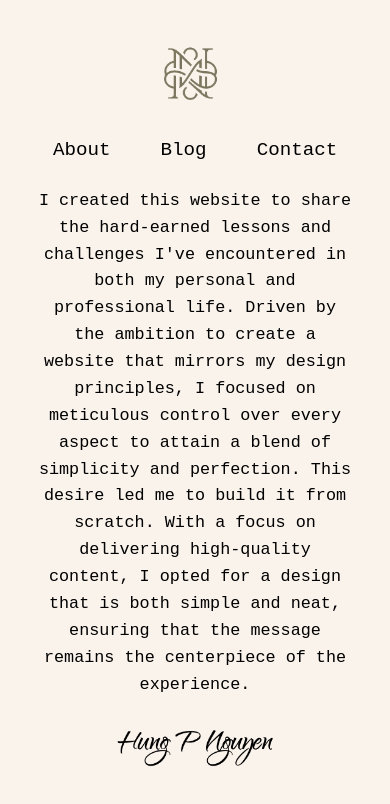
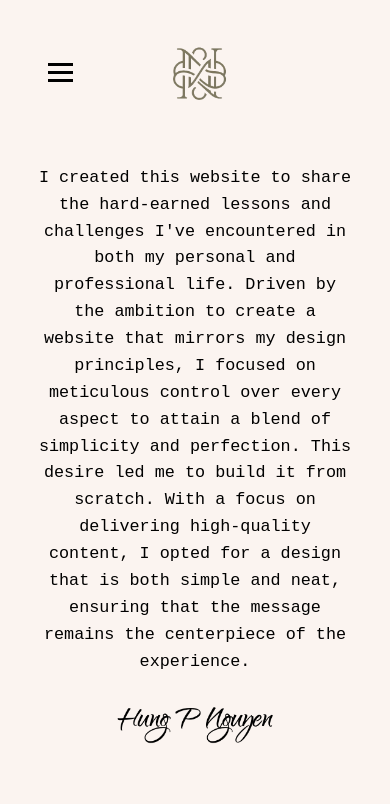
Before and after one commit to hpnguyen27/bluenok, a React (Create React App) app: page /about in a window 390 px wide. Shown: the top 804 px of the page. Built offline with nearby package versions, Linux system fonts and the light colour scheme.

Commit message:
Added menu icon instead of entire text

```diff
--- a/src/App.css
+++ b/src/App.css
@@ -1,5 +1,5 @@
 body {
-    background-color: #faf3ec;
+    background-color: #fbf4f0;
   }
 
   .App {
--- a/src/components/HomePage/QuoteOfTheDay.module.css
+++ b/src/components/HomePage/QuoteOfTheDay.module.css
@@ -10,7 +10,7 @@
 
   .author {
     font-size: 1.2rem;
-    font-family: 'Courier New', Courier;
+    font-family: 'Courier New', sans-serif;
   }
 
   @media (max-width: 768px) {
@@ -23,6 +23,6 @@
   }
     .author {
       font-size: 1.2rem;
-      font-family: 'Courier New', Courier;
+      font-family: 'Courier New', sans-serif;
     }
   }
--- a/src/components/Navigation/Navigation.tsx
+++ b/src/components/Navigation/Navigation.tsx
@@ -1,20 +1,30 @@
-import React from 'react';
+import React, { useState } from 'react';
 import styles from './NavigationBar.module.css';
-import logo from '../../assets/Untitled.png'
-import { Link } from 'react-router-dom'; // Import Link
-
+import logo from '../../assets/Untitled.png';
+import { Link } from 'react-router-dom';
 
 const NavigationBar: React.FC = () => {
+  const [isOpen, setIsOpen] = useState(false);
+
+  const toggleMenu = () => {
+    setIsOpen(!isOpen);
+  };
+
   return (
     <div className={styles.navbar}>
-      <Link to="/" className={styles.logo}>  {/* Use Link here */}
-        <img src={logo} alt="Logo" className={styles.logoImage}/>
+      <Link to="/" className={styles.logo}>
+        <img src={logo} alt="Logo" className={styles.logoImage} />
       </Link>
-      <div className={styles.menu}>
+      <div className={`${styles.menu} ${isOpen ? styles.open : ''}`}>
         <a href="/about">About</a>
         <a href="/blog">Blog</a>
         <a href="/contact">Contact</a>
       </div>
+      <div className={`${styles.burger} ${isOpen ? styles.open : ''}`} onClick={toggleMenu}>
+      <div className={styles.line}></div>
+      <div className={styles.line}></div>
+      <div className={styles.line}></div>
+    </div>
     </div>
   );
 };
--- a/src/components/Navigation/NavigationBar.module.css
+++ b/src/components/Navigation/NavigationBar.module.css
@@ -6,59 +6,145 @@
   font-weight: normal;
   font-style: normal;
 }
+
 .navbar {
   text-align: center;
   padding-top: 20px;
-
+  position: relative;
+  width: fit-content;
+  padding-left: 29%;
 }
 
 .logo {
   display: flex;
   justify-content: center;
   align-items: center;
-  height: 120px;
-  margin-bottom: -30px;
+  height: 120px; /* Adjust height as needed */
+  margin-bottom: -30px; /* Adjust margin as needed */
 }
+
+
 .logoImage {
   width: 150px;
   height: 150px;
-  margin: 0;
-  padding: 0;
   padding-right: 8px;
   padding-bottom: 70px;
 }
 
 .menu {
-  display: inline-block; /* Aligns the menu items in line */
-  gap: 20px; /* Adjust gap between menu items */
-  font-size: 1.1rem; /* Adjust menu font size as needed */
+  display: inline-block;
+  gap: 20px;
+  font-size: 1.1rem;
   align-items: center;
 }
 
 .menu a {
   text-decoration: none;
-  color: #000; /* Adjust the color as needed */
-  margin: 0px; /* Adjust the margin for spacing between menu items */
-  padding: 65px; /* Adjust padding as needed */
+  color: #000;
+  margin: 0px;
+  padding: 65px;
   font-family: 'Courier New';
-  &:hover {
-    text-decoration: underline;
-  }
   transition: all 0.5s ease;
-  padding: 10px 20px; /* Adjust padding for spacing around the menu item */
-  margin: 0 50px; /* Adjust margin for spacing between menu items */
+  padding: 10px 20px;
+  margin: 0 50px;
 }
-/* Media query for smaller screens */
+
+.menu a:hover {
+  text-decoration: underline;
+}
+
+.burger {
+  display: none;
+  cursor: pointer;
+  position: absolute;
+  top: 20px;
+  left: 20px;
+  z-index: 1;
+}
+
+.line {
+  width: 25px;
+  height: 3px;
+  background-color: #000;
+  margin: 5px 0;
+  transition: all 0.3s ease;
+}
+
 @media (max-width: 767px) {
   .logo {
-    font-size: 3.5rem; /* Reduce logo size on smaller screens */
+    font-size: 3.5rem;
   }
+
   .menu {
-    gap: 10px; /* Reduce gap between menu items on smaller screens */
-    font-size: 1.2rem; /* Reduce menu font size on smaller screens */
+    display: none;
+    position: absolute;
+    top: 80px;
+    left: 0;
+    width: 116%;
+    background-color: #ffffff;
+    padding: 20px;
+    box-shadow: 0 10px 10px rgba(0, 0, 0, 0.1);
+    flex-direction: column;
+    align-items: flex-start;
+    opacity: 0;
+    transform: translateY(-100%);
+    transition: opacity 0.3s ease, transform 0.3s ease-in-out;
+    border-radius: 10px;
   }
+
+  .menu.open {
+    display: flex;
+    opacity: 1;
+    transform: translateY(0);
+  }
+
+  .menu::before {
+    content: '';
+    position: absolute;
+    top: -10px;
+    left: 20px;
+    width: 0;
+    height: 0;
+    border-left: 10px solid transparent;
+    border-right: 10px solid transparent;
+    border-bottom: 10px solid #fff;
+    opacity: 0;
+    transform: translateY(-10px);
+    transition: opacity 0.3s ease, transform 0.3s ease;
+  }
+
+  .menu.open::before {
+    opacity: 1;
+    transform: translateY(0);
+  }
+
   .menu a {
-    padding: 10px 10px; /* Adjust padding for spacing around the menu item */
-    margin: 15px;
+    margin: 10px 0;
+    padding: 10px;
+    opacity: 0;
+    transform: translateX(-20px);
+    transition: opacity 0.3s ease, transform 0.3s ease;
+  }
+
+  .menu.open a {
+    opacity: 1;
+    transform: translateX(0);
+  }
+
+  .burger {
+    display: block;
+    padding-top: 10px;
+  }
+
+  .burger.open .line:nth-child(1) {
+    transform: rotate(45deg) translate(5px, 5px);
+  }
+
+  .burger.open .line:nth-child(2) {
+    opacity: 0;
+  }
+
+  .burger.open .line:nth-child(3) {
+    transform: rotate(-45deg) translate(5px, -5px);
   }
 }
```
